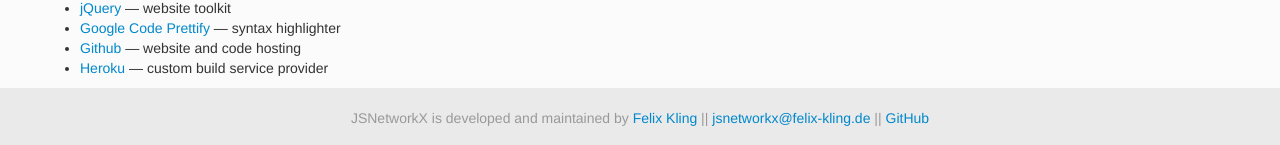
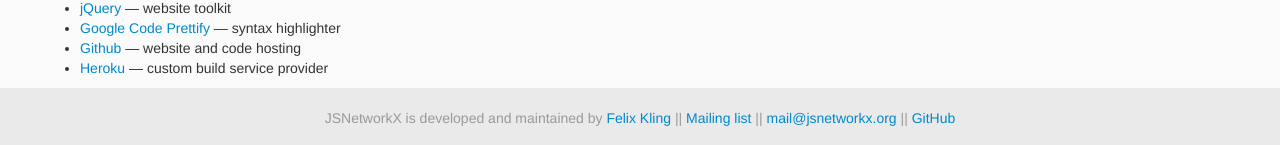
Before and after one commit to fkling/JSNetworkX, a Jekyll site: the page built from index.html, in a window 1280 px wide and 1115 px high. Shown: the part 967-1112 px from the top of the window. Built offline with Jekyll 4.4.1, drawn with Linux system fonts in a browser that asks for light colours; comment, search, counter and statistics services are not loaded.

Commit message:
Change email address, add mailing list link

```diff
--- a/_layouts/main.html
+++ b/_layouts/main.html
@@ -54,7 +54,11 @@
     </div>
       <div id="footer">
         <div class="container">
-          <p class="muted credit text-center">JSNetworkX is developed and maintained by <a href="http://felix-kling.de">Felix Kling</a> || <a href="mailto:jsnetworkx@felix-kling.de">jsnetworkx@felix-kling.de</a> || <a href="https://github.com/fkling/JSNetworkX">GitHub</a>
+          <p class="muted credit text-center">
+            JSNetworkX is developed and maintained by <a href="http://felix-kling.de">Felix Kling</a> ||
+            <a href="https://ml06.ispgateway.de/mailman/listinfo/list_jsnetworkx.org">Mailing list</a> ||
+            <a href="mailto:mail@jsnetworkx.org">mail@jsnetworkx.org</a> ||
+            <a href="https://github.com/fkling/JSNetworkX">GitHub</a>
           </p>
         </div>
       </div>
```
